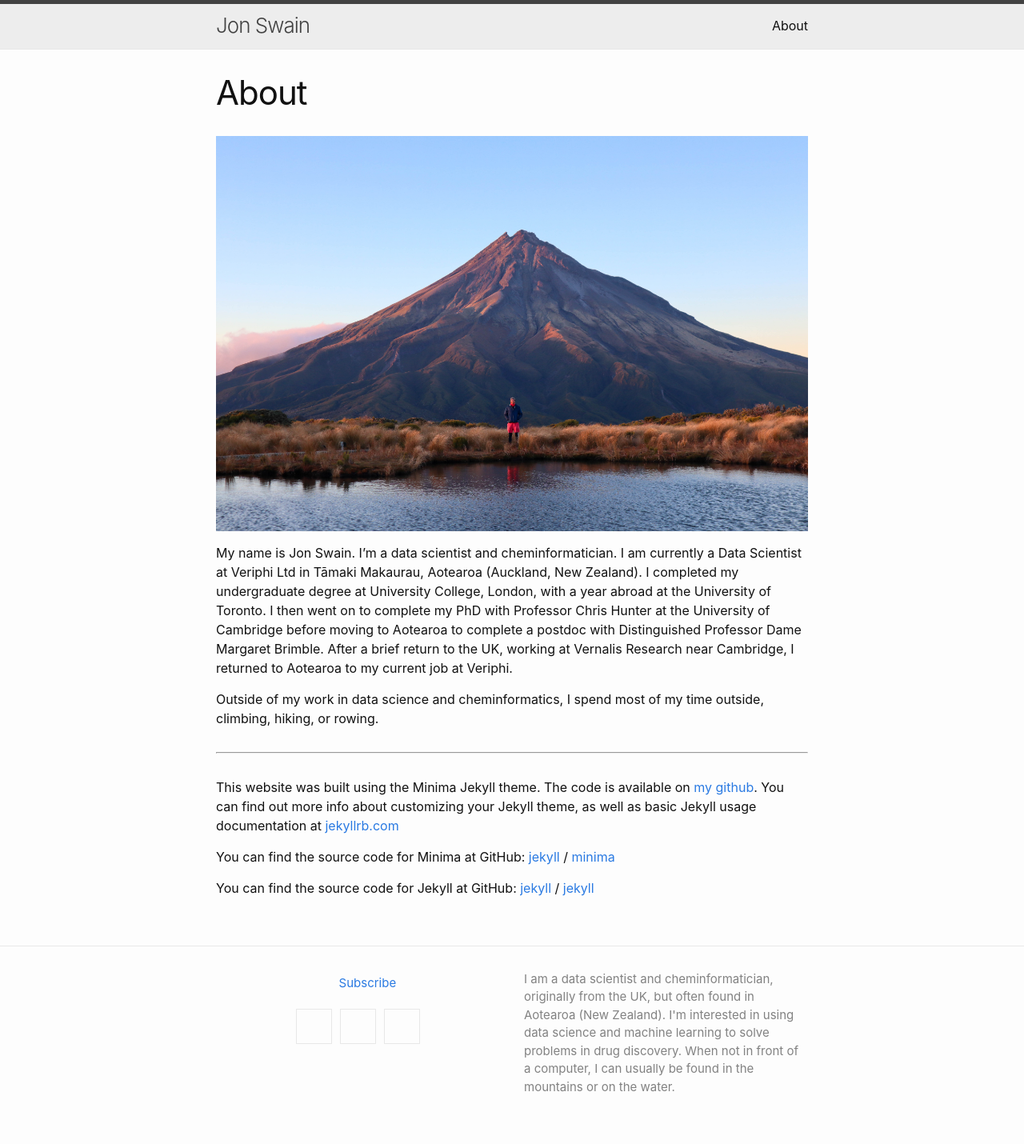
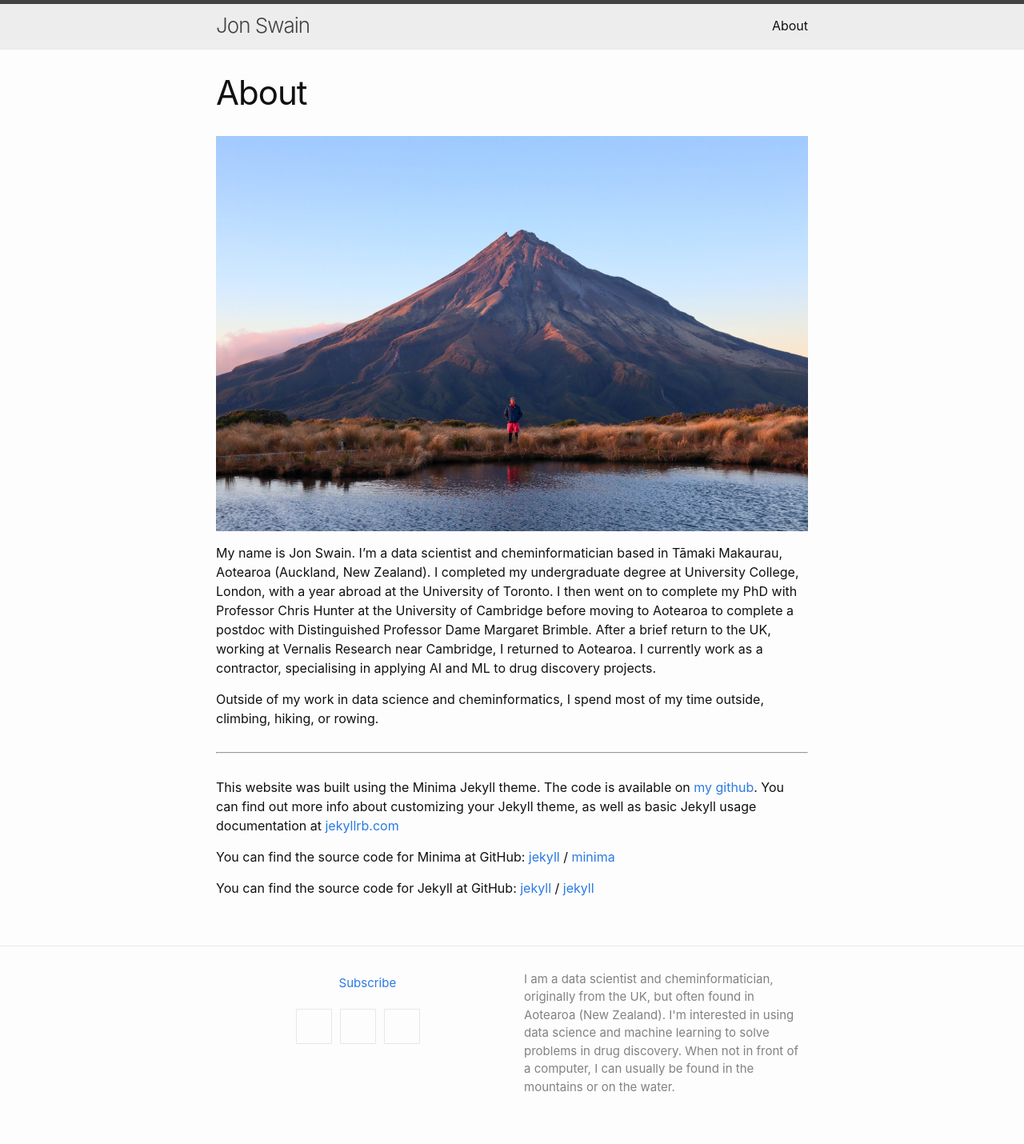
Before and after one commit to jonswain/jonswain.github.io, a Jekyll site: the page built from about.markdown, in a window 1280 px wide. Shown: the whole page at 80% size. Built offline with Jekyll 4.4.1, drawn with Linux system fonts in a browser that asks for light colours.

Commit message:
chore: Update gitignore and minor text changes

```diff
--- a/about.markdown
+++ b/about.markdown
@@ -6,7 +6,7 @@
 
 ![A man standing in front of a volcano in Aotearoa New Zealand](/images/taranaki.jpg){:class="img-responsive"}
 
-My name is Jon Swain. I'm a data scientist and cheminformatician. I am currently a Data Scientist at Veriphi Ltd in Tāmaki Makaurau, Aotearoa (Auckland, New Zealand). I completed my undergraduate degree at University College, London, with a year abroad at the University of Toronto. I then went on to complete my PhD with Professor Chris Hunter at the University of Cambridge before moving to Aotearoa to complete a postdoc with Distinguished Professor Dame Margaret Brimble. After a brief return to the UK, working at Vernalis Research near Cambridge, I returned to Aotearoa to my current job at Veriphi.
+My name is Jon Swain. I'm a data scientist and cheminformatician based in Tāmaki Makaurau, Aotearoa (Auckland, New Zealand). I completed my undergraduate degree at University College, London, with a year abroad at the University of Toronto. I then went on to complete my PhD with Professor Chris Hunter at the University of Cambridge before moving to Aotearoa to complete a postdoc with Distinguished Professor Dame Margaret Brimble. After a brief return to the UK, working at Vernalis Research near Cambridge, I returned to Aotearoa. I currently work as a contractor, specialising in applying AI and ML to drug discovery projects.
 
 Outside of my work in data science and cheminformatics, I spend most of my time outside, climbing, hiking, or rowing.
 
@@ -22,5 +22,4 @@
 [jekyll][jekyll-organization] /
 [jekyll](https://github.com/jekyll/jekyll)
 
-
 [jekyll-organization]: https://github.com/jekyll
```
Also changed, not shown: 1 other file.
